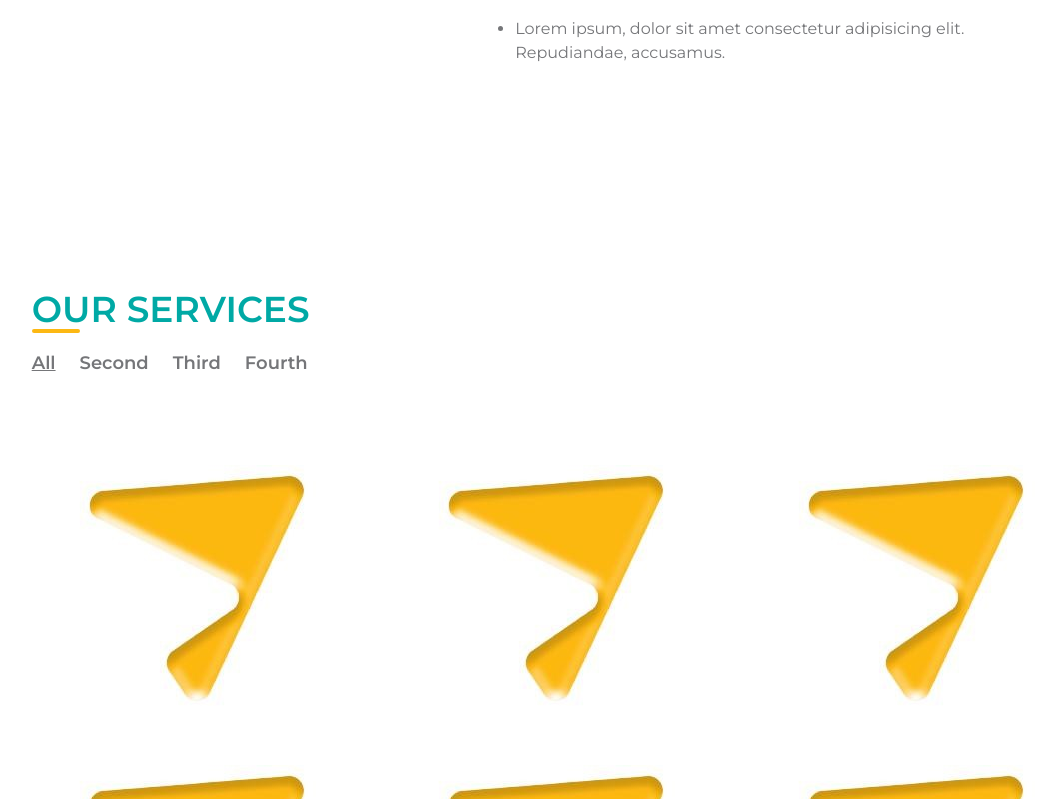
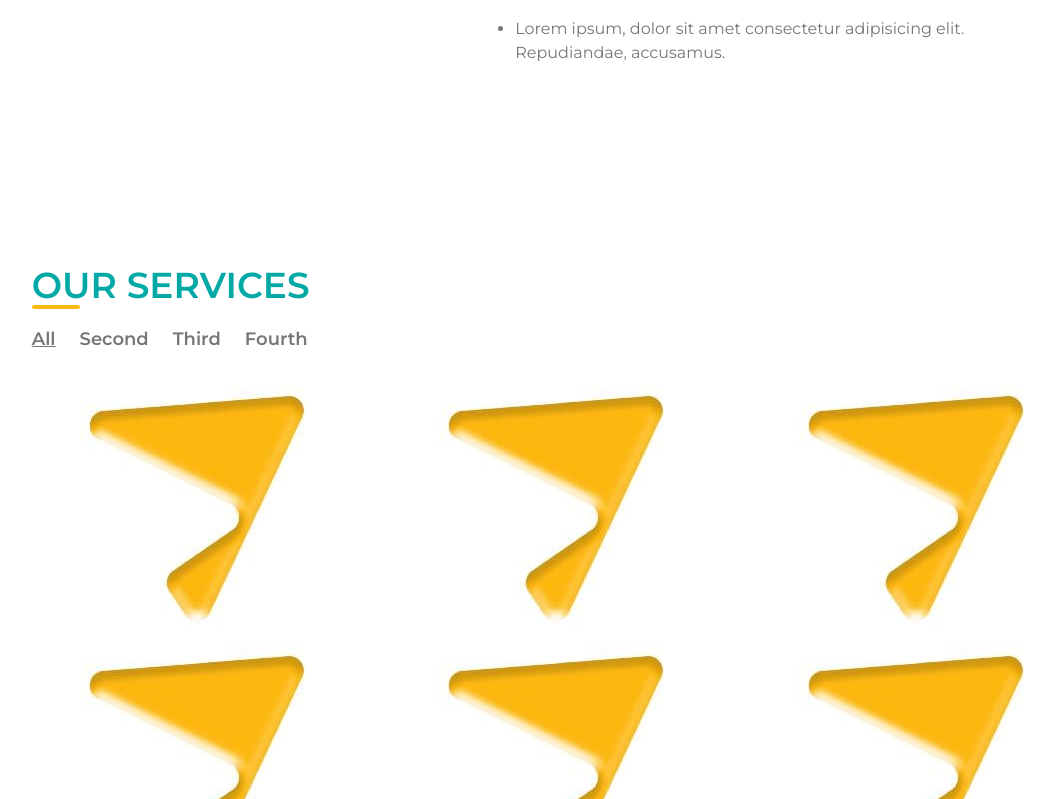
Before and after one commit to shifanafin/Airwings, a React (Vite) app: page / in a window 1280 px wide. Shown: the part 1181-1980 px from the top of the page, without its empty margins (75-1130 px from the left). Built offline with nearby package versions, Linux system fonts and the light colour scheme.

Commit message:
z-index of service component and mobilnav conflict corrected

```diff
--- a/src/views/Navbar/NavMobile.jsx
+++ b/src/views/Navbar/NavMobile.jsx
@@ -4,8 +4,9 @@ import { Link } from 'react-scroll'
 
 const NavMobile = ({ toggle, setToggle }) => {
   return (
-    <div>
-      <ul className='flex flex-col gap-8 text-white text-2xl  mb-32'>
+    <div >
+
+      <ul className='flex flex-col gap-8 text-white text-2xl  mb-32 z-100'>
         {navData.items.map((item, index) => {
           return (
             <li key={index} className='flex items-center gap-4 cursor-pointer'>
--- a/src/views/Navbar/Navbar.jsx
+++ b/src/views/Navbar/Navbar.jsx
@@ -76,7 +76,9 @@ const Navbar = () => {
             className={`${
               toggle ? "max-h-full" : "max-h-0"
             } sm:hidden fixed bg-blue-main w-4/6 right-3 h-full  -z-10 transition-all duration-300 bottom-0 rounded-2xl top-5 overflow-hidden
+
     flex items-center justify-center `}
+    style={{ z: toggle ? "50" : "-10" }}
           >
             <NavMobile toggle={toggle} setToggle={setToggle} />
           </div>
--- a/src/views/Services.jsx
+++ b/src/views/Services.jsx
@@ -26,9 +26,9 @@ const Services = () => {
 
 
   return (
-    <div id="service">
-      &nbsp;
-      <div className="py-32">
+    <div  className="sm:h-full sm:w-full">
+
+      <div id="service" className="pt-28 xs:pt-32">
         <div className="mx-auto w-5/6 ">
           <div>
             <h1 className="text-4xl font-bold text-blue-main   ">
@@ -55,7 +55,7 @@ const Services = () => {
           </div>
 
           <AnimatePresence>
-            <motion.div className="grid xs:grid-cols-2 sm:grid-cols-3 mt-12 gap-3 ">
+            <motion.div className="grid xs:grid-cols-2 sm:grid-cols-3 mt-8 gap-3 ">
               {filterImage &&
                 filterImage.slice(0, showAllImages ? filterImage.length : 6).map((filterImg) => {
                   return (
@@ -65,13 +65,13 @@ const Services = () => {
                     animate={{opacity :1}}
                     exist={{opacity :0,transition:{duration:3}}}
                     key={filterImage.id}
-                     className="mt-10   ">
-                      <ul>
+                    >
+                      <ul >
                         <li
                           key={filterImg.id}
                           className="relative inline-block "
                         >
-                          <div className=" absolute flex items-center justify-center  p-5 z-30 flex-col  whitespace-normal bg-blue-main text-center  text-yellow-main opacity-0 transition duration-500 hover:opacity-90 rounded-md">
+                          <div className=" absolute flex items-center justify-center  p-5 z-20 flex-col  whitespace-normal bg-blue-main text-center  text-yellow-main opacity-0 transition duration-500 hover:opacity-90 rounded-md">
                             <p className="sm:p-9 sm:mt-7">
                               {filterImg.description}
                             </p>
```
